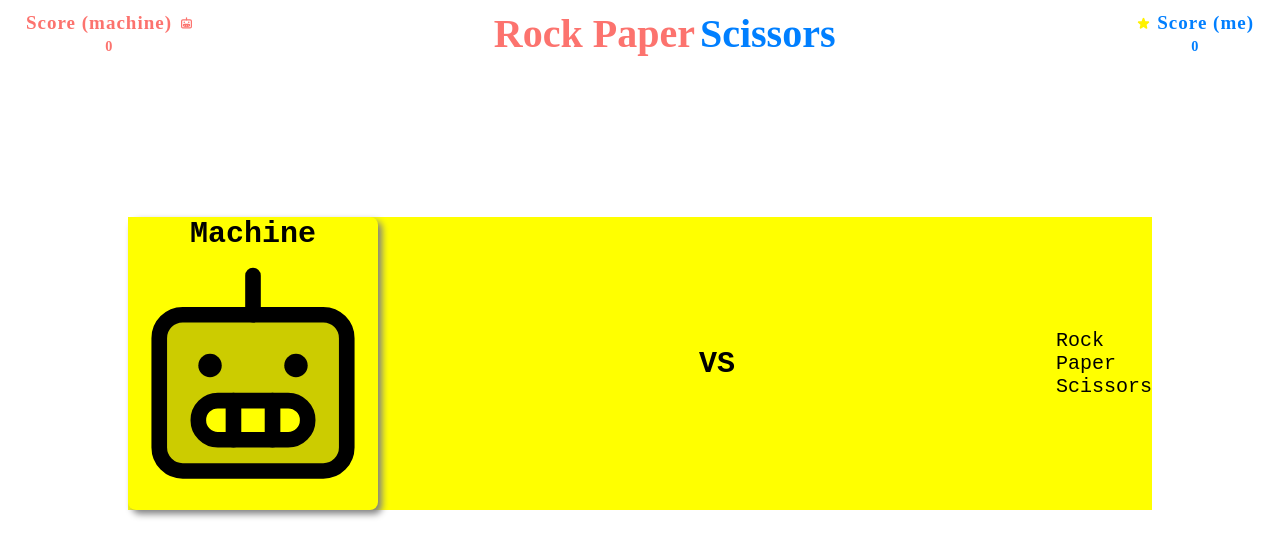
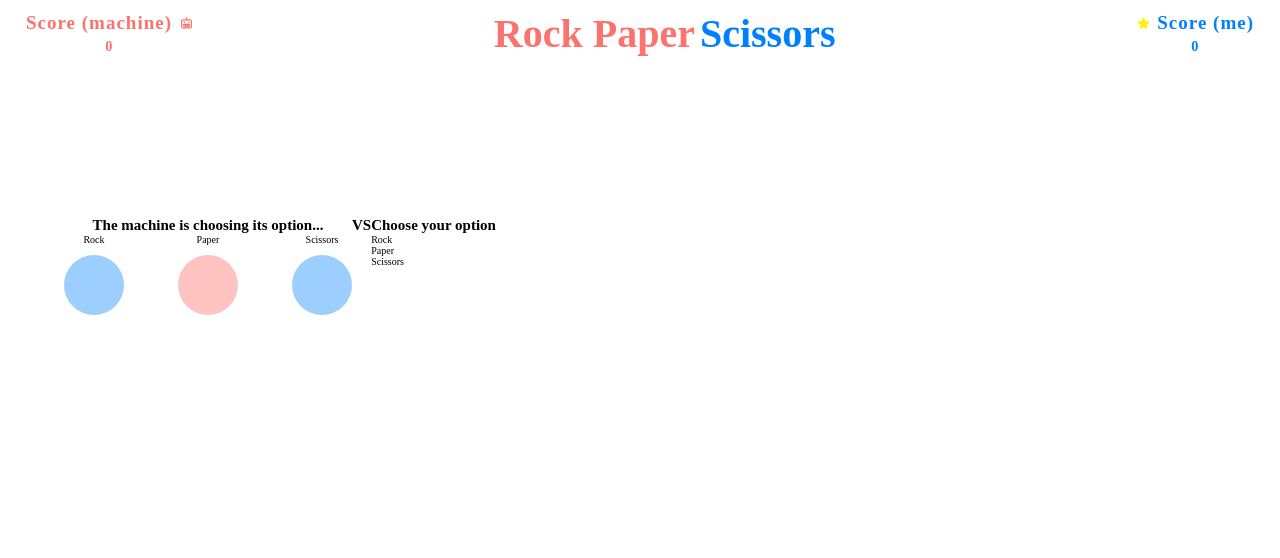
Before and after one commit to cauealb/rock-paper-scissors, a React (Vite) app: page / in a window 1280 px wide. Shown: the top 558 px of the page. Built offline with nearby package versions, Linux system fonts and the light colour scheme; a web font is replaced by a local one.

Commit message:
styled: Iniciando a estilização das opções

```diff
--- a/src/Components/Header/Header.s.js
+++ b/src/Components/Header/Header.s.js
@@ -5,7 +5,6 @@ export const StyledHeader = styled.header`
     justify-content: space-between;
     align-items: center;
     padding: 1rem;
-    /* font-size: 2rem; */
 `;
 
 const DivBasePoints = styled.div`
--- a/src/Components/Play/Play.jsx
+++ b/src/Components/Play/Play.jsx
@@ -1,32 +1,46 @@
 import { Robot  } from "phosphor-react"
-import { StyledPrincipalSection, StyledPrincipalMachine } from "./Play.s"
+import { StyledSectionPrincipal, StyledBasePlay, StyledOption, RockMachine, PaperMachine, SciossorsMachine, StyledOptionDiv } from "./Play.s"
 
 export function Play() {
     return (
         <>
-            <StyledPrincipalSection>
-                <StyledPrincipalMachine>
-                    <h2>Machine</h2>
-                    <Robot size={250} weight="duotone" />
-                </StyledPrincipalMachine>
+            <StyledSectionPrincipal>
+                <StyledBasePlay>
+                    <h2>The machine is choosing its option...</h2>
+                    <StyledOptionDiv>
+                        <StyledOption>
+                            <p>Rock</p>
+                            <RockMachine></RockMachine>
+                        </StyledOption>
+                        <StyledOption>
+                            <p>Paper</p>
+                            <PaperMachine></PaperMachine>
+                        </StyledOption>
+                        <StyledOption>
+                            <p>Scissors</p>
+                            <SciossorsMachine></SciossorsMachine>
+                        </StyledOption>
+                    </StyledOptionDiv>
+                </StyledBasePlay>
                 <h1>VS</h1>
+                <div>
+                    <h2>Choose your option  </h2>
                     <div>
                         <div>
                             <p>Rock</p>
-                        <span></span>
+                            <div></div>
                         </div>
-
                         <div>
                             <p>Paper</p>
-                        <span></span>
+                            <div></div>
                         </div>
-
                         <div>
                             <p>Scissors</p>
-                        <span></span>
+                            <div></div>
                         </div>
                     </div>
-            </StyledPrincipalSection>
+                </div>
+            </StyledSectionPrincipal>
         </>
     )
 }
--- a/src/Components/Play/Play.s.js
+++ b/src/Components/Play/Play.s.js
@@ -1,27 +1,48 @@
 import styled from "styled-components";
 
-export const StyledPrincipalSection = styled.section`
+export const StyledSectionPrincipal = styled.section`
+    display: flex;
     margin: 15rem auto;
+    width: 90%;
+`;
+
+export const StyledBasePlay = styled.div`
+    text-align: center;
+    width: 25%;
+`;
+
+export const StyledOptionDiv = styled.div`
     display: flex;
     justify-content: space-between;
     align-items: center;
-    background-color: yellow;
-    width: 80%;
-    font-family: 'Courier New', Courier, monospace;
-    font-size: 2rem;
 `;
 
-export const StyledPrincipalMachine = styled.div`
+export const StyledOption = styled.div`
     display: flex;
     flex-direction: column;
+    justify-content: center;
     align-items: center;
-    gap: 0.90rem;
-    box-shadow: 4px 4px 7px gray;
-    cursor: pointer;
-    transition: all 0.2s linear;
-    border-radius: 8px;
+    gap: 1rem;
 
     &:hover {
-        background-color: #E1E1E6
+        cursor: not-allowed;
     }
 `;
+
+const StyledBollPlay = styled.div`
+    width: 60px;
+    height: 60px;
+    border-radius: 50%;
+`;;
+
+export const RockMachine = styled(StyledBollPlay)`
+    background-color: #9CCEFF;
+`;
+
+export const PaperMachine = styled(StyledBollPlay)`
+    background-color: #FFC3C1;
+`;
+
+export const SciossorsMachine = styled(StyledBollPlay)`
+    background-color: #9CCEFF;
+`;
```
Lines whose indentation alone changed are shown as unchanged.
